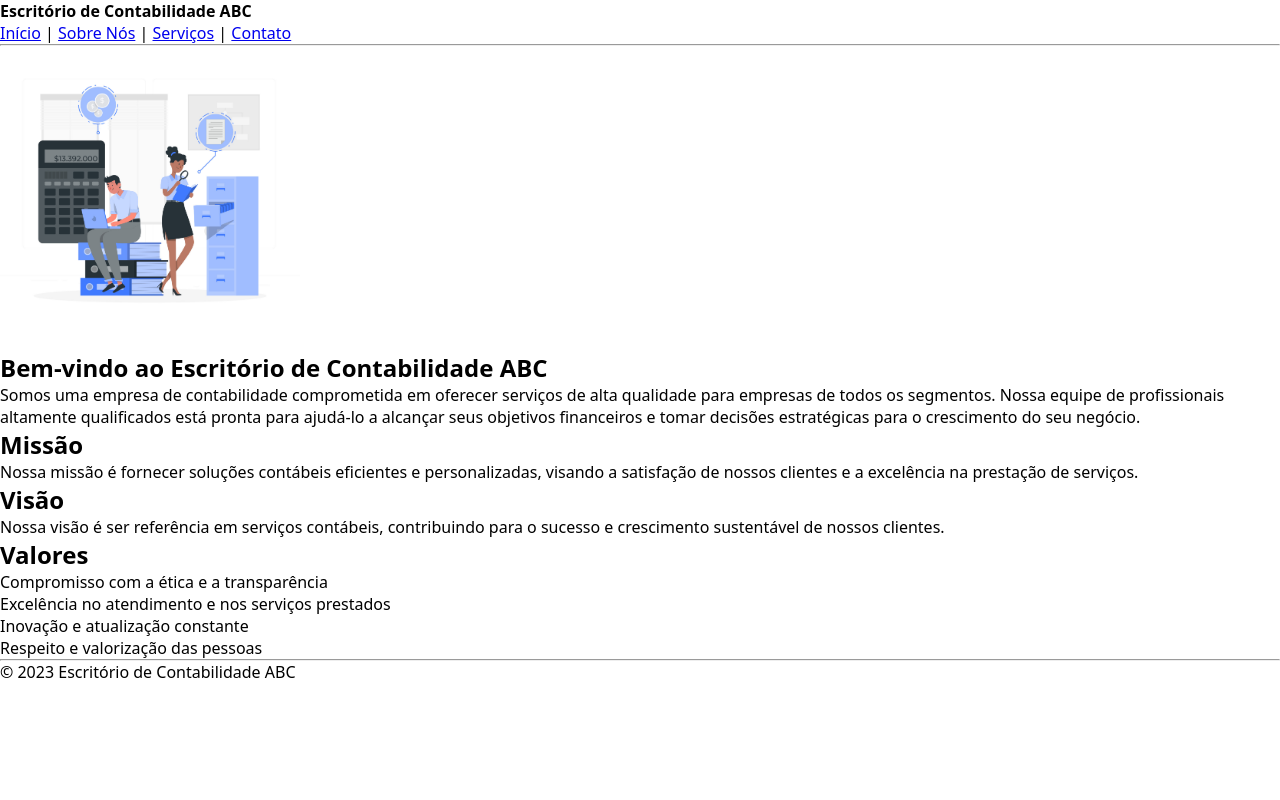
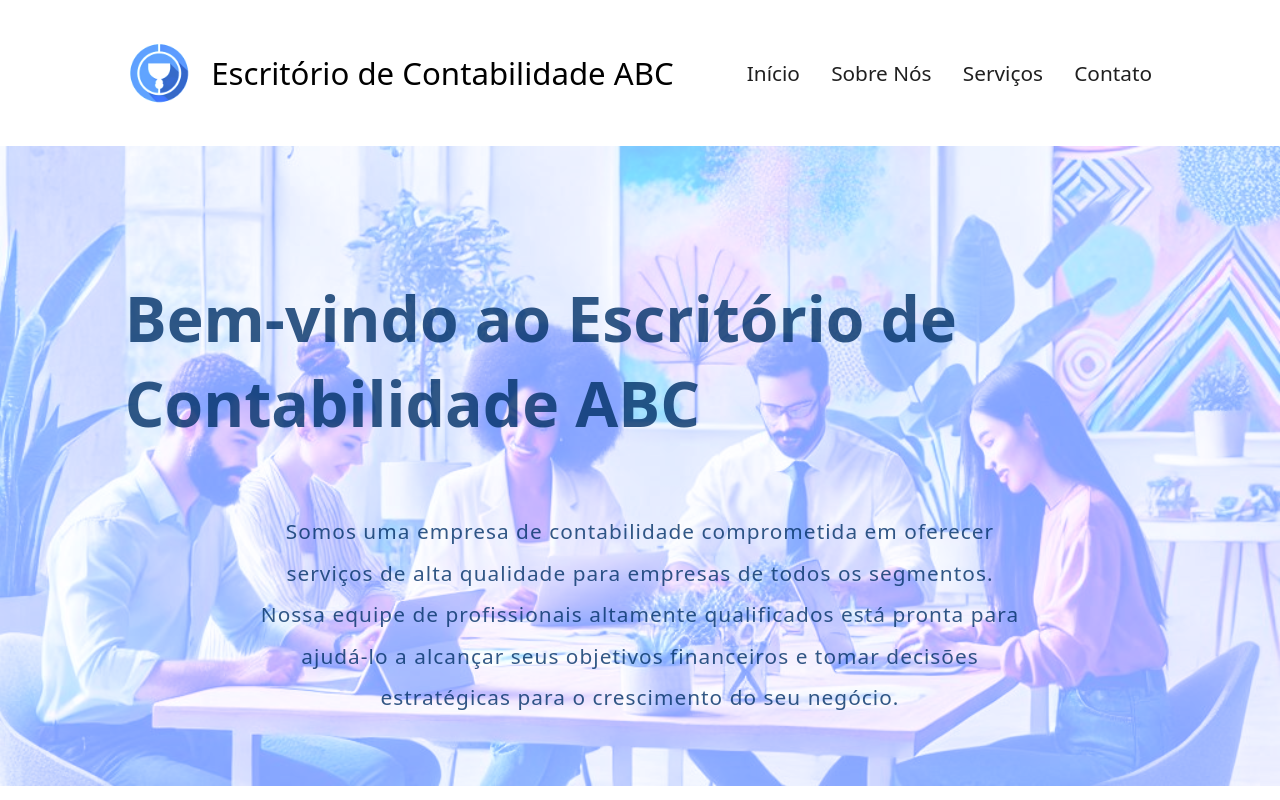
Before and after one commit to mhidekiw/accounting-office-site, a website built with webpack: page dist/index.html in a window 1280 px wide. Shown: the top 800 px of the page. Built offline with nearby package versions, Linux system fonts and the light colour scheme.

Commit message:
Created style for header, welcome section and mission/vision section in home page adjusting it as needed

```diff
--- a/src/style.css
+++ b/src/style.css
@@ -4,3 +4,115 @@
     font-family: system-ui, -apple-system, BlinkMacSystemFont, 'Segoe UI', Roboto, Oxygen, Ubuntu, Cantarell, 'Open Sans', 'Helvetica Neue', sans-serif;
     box-sizing: border-box;
 }
+
+:root {
+    --color-text: #202020;
+    --color-text-dark-blue: rgba(0, 48, 102, 0.8);
+    --color-background: #ffffff;
+    font-size: 1.3rem;
+}
+
+body {
+    position: relative;
+    background-color: var(--color-background);
+    color: var(--color-text);
+}
+
+.logo {
+
+    background-image: url(logo.png);
+    background-size: contain;
+    background-repeat: no-repeat;
+
+    border:none;
+
+    height: 3rem;
+    width: 3rem;
+    display: inline-block;
+}
+
+header {
+    display: flex;
+    justify-content: space-between;
+    margin: 2rem 10%;
+    align-items: center;
+}
+
+header .brand-name {
+    display: flex;
+    align-items: center;
+    gap: 1rem;
+
+    text-decoration: none;
+    color: black;
+    font-size: 1.5rem;
+    text-wrap-mode: nowrap;
+    margin-right: 3rem;
+}
+
+header nav {
+    display: flex;
+    gap: 1.5rem;
+}
+
+header nav a {
+    color: var(--color-text);
+    text-decoration: none;
+    text-wrap-mode: nowrap;
+}
+
+header nav a:hover {
+    color: var(--color-text);
+    text-decoration: underline;
+    text-underline-offset: 1rem;
+}
+
+.img-background-people {
+    background: rgb(125, 159, 255);
+    background-image: url(background-people.png);
+    background-blend-mode: screen;
+    background-position: center;
+    background-size: cover;
+    min-height: 80vh;
+    padding: 3rem;
+
+    display: flex;
+    flex-direction: column;
+    justify-content: space-evenly;
+    align-items: center;
+}
+
+.welcome h1 {
+    margin: 3rem;
+    font-size: 3rem;
+    color: var(--color-text-dark-blue)
+}
+
+.welcome p {
+    width: 60vw;
+    color: var(--color-text-dark-blue);
+    letter-spacing: .05rem;
+    text-align: center;
+    line-height: 2rem;
+    font-weight: 500;
+}
+
+main h2 {
+    margin: 2rem;
+}
+
+.text-small {
+    line-height: 2rem;
+}
+
+.text-img-block {
+    display: flex;
+    align-items: center;
+    justify-content: space-between;
+    margin: 4rem;
+}
+
+.text-img-block img {
+    width: 40vw;
+    height: auto;
+}
```
Also changed, not shown: dist/index.html, src/background-people.png (added), src/logo.png (added).
